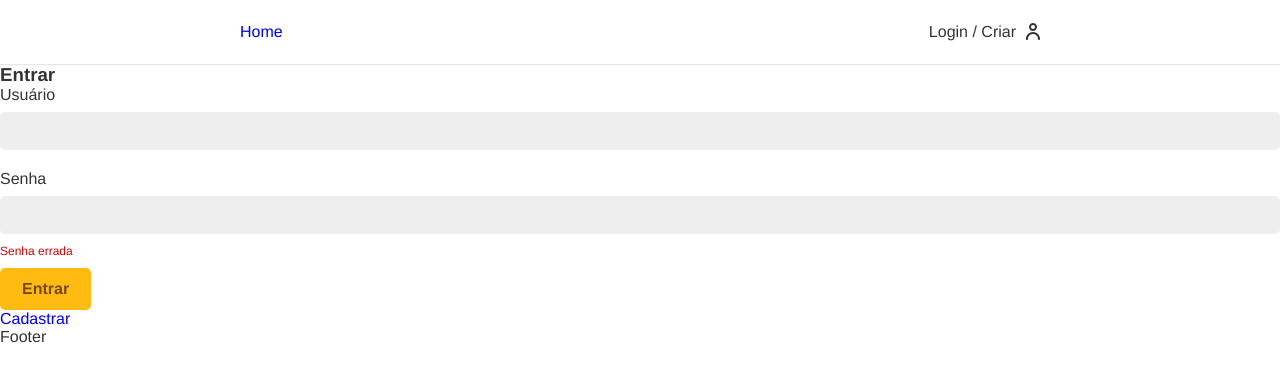
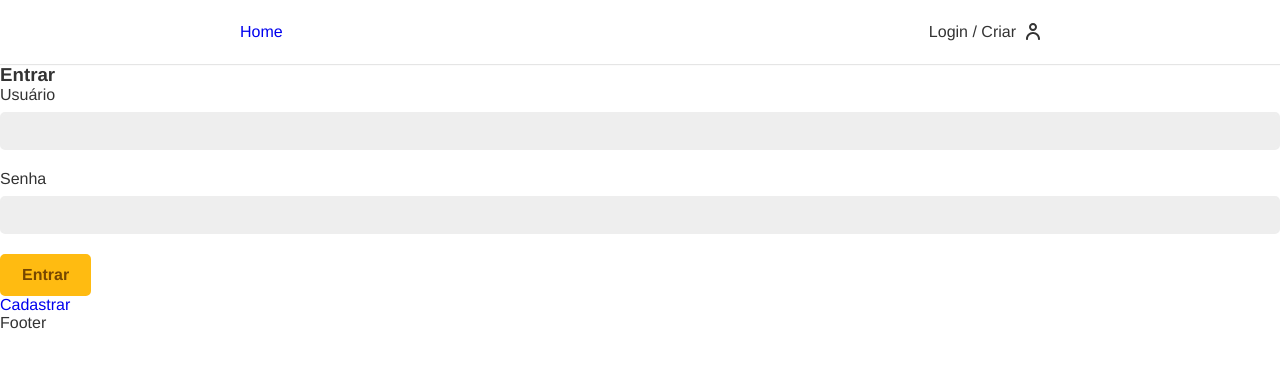
Before and after one commit to AdysonVieira/dogs, a React (Vite) app: page /login in a window 1280 px wide. Shown: the top 382 px of the page. Built offline with nearby package versions, Linux system fonts and the light colour scheme.

Commit message:
useForm ok, envio de auth ok

```diff
--- a/src/components/Form/Input.jsx
+++ b/src/components/Form/Input.jsx
@@ -15,7 +15,8 @@ const Input = (props) => {
         className={styles.input}
         type={props.type}
         value={props.value}
-        onChange={(event) => props.setValue(event.target.value)}
+        onChange={props.onChange}
+        onBlur={props.onBlur}
       />
       <p className={styles.error}>{props.error}</p>
     </>
--- /dev/null
+++ b/src/hooks/useForm.jsx
@@ -0,0 +1,41 @@
+import React from "react";
+
+const types = {
+    email: {
+        regex: /^[a-zA-Z0-9.!#$%&'*+\/=?^_`{|}~-]+@[a-zA-Z0-9](?:[a-zA-Z0-9-]{0,61}[a-zA-Z0-9])?(?:\.[a-zA-Z0-9](?:[a-zA-Z0-9-]{0,61}[a-zA-Z0-9])?)*$/,
+        message: 'Digite um email válido',
+    }
+}
+
+const useForm = (type) => {
+    const [value, setValue] = React.useState('');
+    const [error, setError] = React.useState(false)
+
+    const onChange = React.useCallback((event) => {
+        setValue(event.target.value)
+    }, [value])
+
+    const validate = (value) => {
+        if (type === false) return true;
+        if (value.length === 0) {
+            setError('Preencha um valor')
+            return false
+        } else if (types[type] && !types[type].regex.test(value)) {
+            setError(types[type].message)
+            return false
+        } else {
+            setError(null)
+            return true
+        }
+    }
+
+    return {
+        value,
+        error,
+        onChange,
+        onBlur: () => validate(value),
+        validate: () => validate(value)
+    }
+}
+
+export default useForm;
--- a/src/pages/Login/LoginForm.jsx
+++ b/src/pages/Login/LoginForm.jsx
@@ -1,11 +1,12 @@
 import React from 'react';
+import useForm from '../../hooks/useForm';
 import { Link } from 'react-router-dom';
 import Button from '../../components/Form/Button'
 import Input from '../../components/Form/Input';
 
 const LoginForm = () => {
-  const [username, setUsername] = React.useState('');
-  const [password, setPassword] = React.useState('');
+  const username = useForm();
+  const password = useForm();
 
   const fetchLogin = () => {
     fetch(`https://dogsapi.origamid.dev/json/jwt-auth/v1/token`, {
@@ -14,30 +15,45 @@ const LoginForm = () => {
         'Content-type': 'application/json',
       },
       body: JSON.stringify({
-        username,
-        password
+        username: username.value,
+        password: password.value,
       })
     }).then((response) => {
       console.log(response)
       return response.json()
     }).then((json) => {
       console.log(json)
-      return json
+      return json.token
     })
   }
 
   const handleSubmit = (event) => {
     event.preventDefault();
-    fetchLogin()
+    if (username.validate() && password.validate()) {
+      fetchLogin()
+    }
   }
 
   return (
     <section>
       <h1>Entrar</h1>
       <form onSubmit={handleSubmit}>
-        <Input label='Usuário' type='text' id='username' value={username} setValue={setUsername} />
+        <Input label='Usuário'
+          type='text'
+          id='username'
+          value={username.value}
+          onChange={username.onChange}
+          onBlur={username.onBlur}
+          error={username.error} />
 
-        <Input label='Senha' type='password' id='password' value={password} setValue={setPassword} error='Senha errada' />
+        <Input
+          label='Senha'
+          type='password'
+          id='password'
+          value={password.value}
+          onChange={password.onChange}
+          onBlur={password.onBlur}
+          error={password.error} />
 
         <Button text='Entrar' />
       </form>
```
